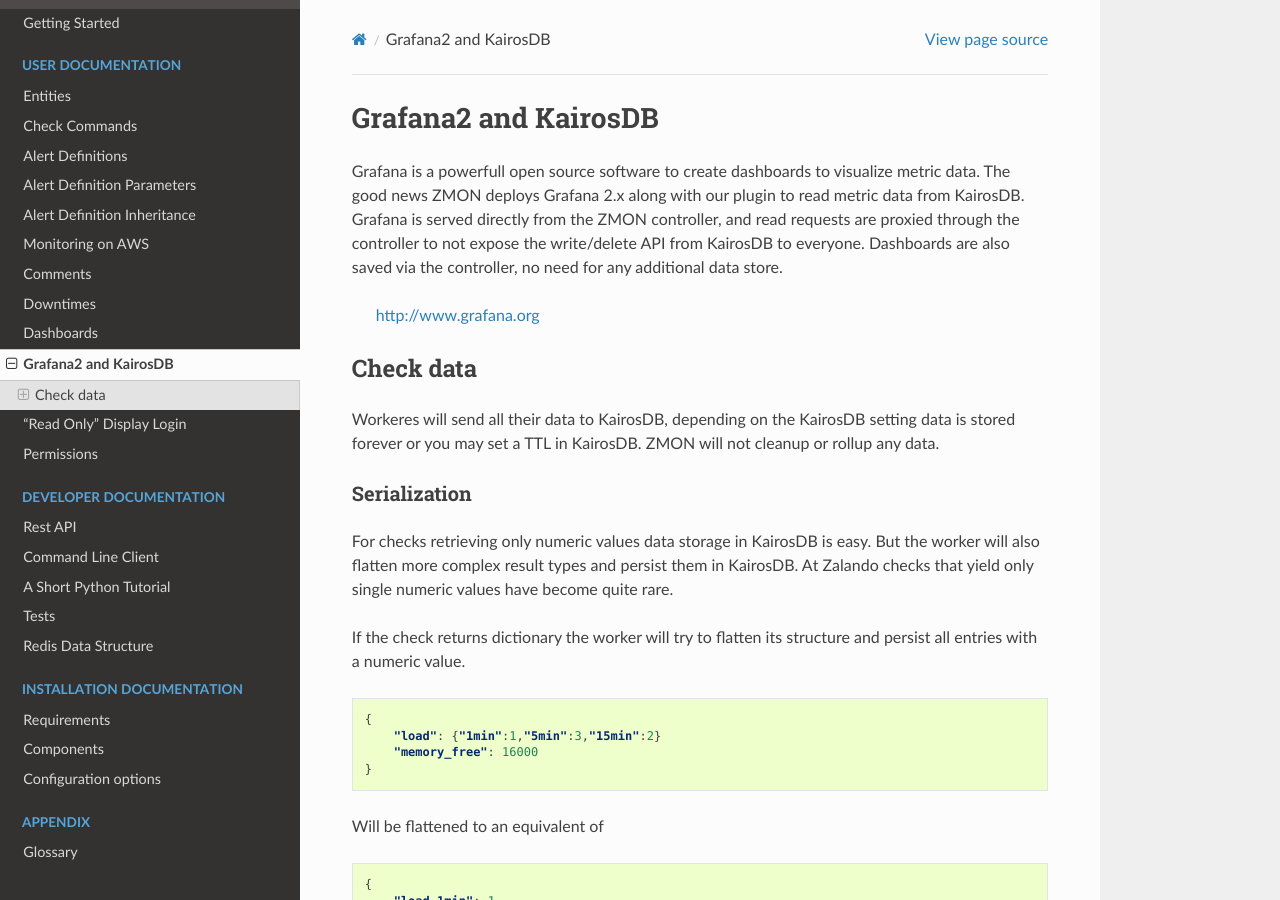
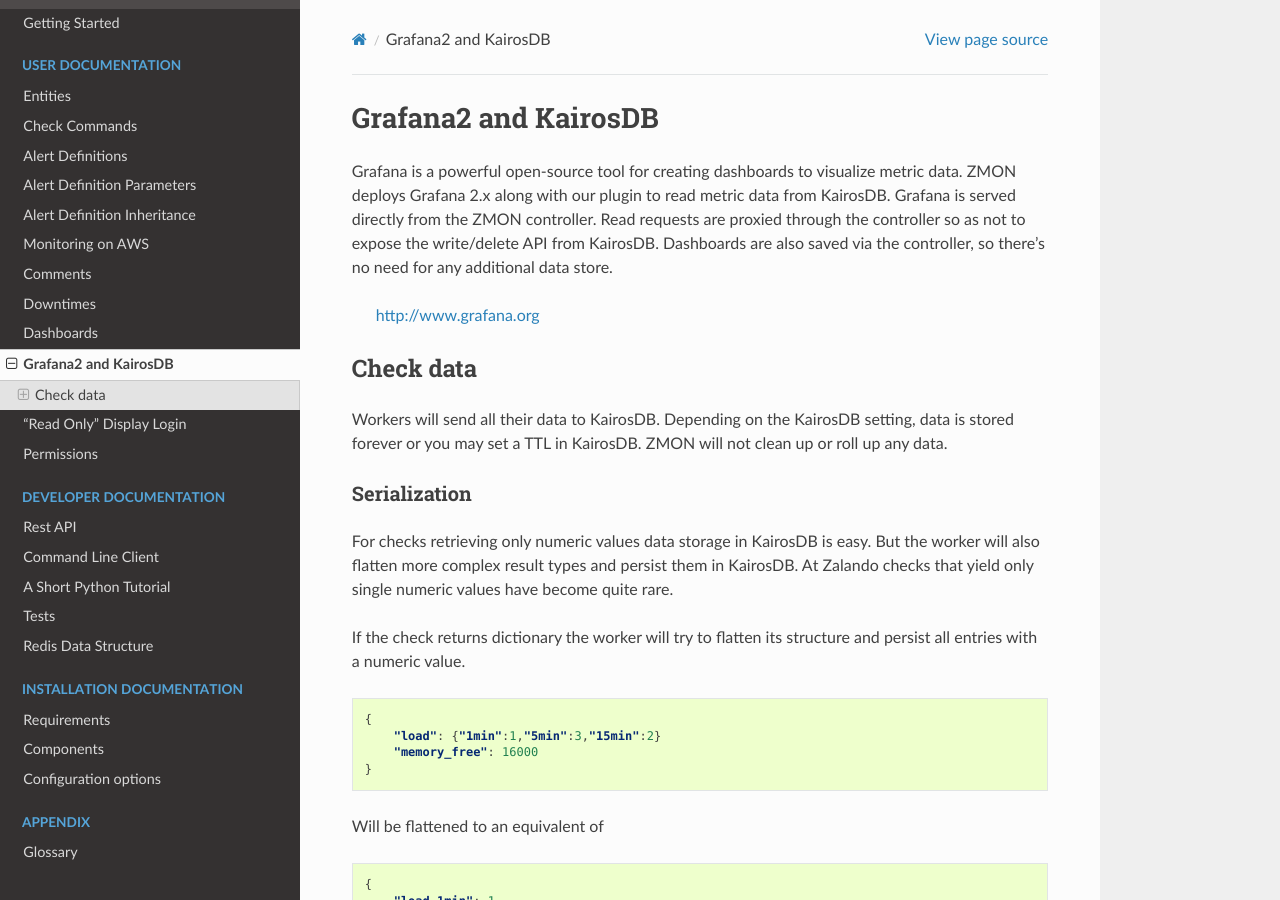
Before and after one commit to zalando-zmon/zmon-docs, a Sphinx documentation site: the page built from docs/user/grafana.rst, in a window 1280 px wide and 900 px high. Built offline with Sphinx 7.4.7 and the Read the Docs theme 2.0.0, drawn with Linux system fonts in a browser that asks for light colours.

Commit message:
Update grafana.rst
just caught these small things and wanted to fix 'em

```diff
--- a/docs/user/grafana.rst
+++ b/docs/user/grafana.rst
@@ -4,14 +4,14 @@
 Grafana2 and KairosDB
 ********************
 
-Grafana is a powerfull open source software to create dashboards to visualize metric data. The good news ZMON deploys Grafana 2.x along with our plugin to read metric data from KairosDB. Grafana is served directly from the ZMON controller, and read requests are proxied through the controller to not expose the write/delete API from KairosDB to everyone. Dashboards are also saved via the controller, no need for any additional data store.
+Grafana is a powerful open-source tool for creating dashboards to visualize metric data. ZMON deploys Grafana 2.x along with our plugin to read metric data from KairosDB. Grafana is served directly from the ZMON controller. Read requests are proxied through the controller so as not to expose the write/delete API from KairosDB. Dashboards are also saved via the controller, so there's no need for any additional data store.
 
   http://www.grafana.org
 
 Check data
 ==========
 
-Workeres will send all their data to KairosDB, depending on the KairosDB setting data is stored forever or you may set a TTL in KairosDB. ZMON will not cleanup or rollup any data.
+Workers will send all their data to KairosDB. Depending on the KairosDB setting, data is stored forever or you may set a TTL in KairosDB. ZMON will not clean up or roll up any data.
 
 Serialization
 -------------
```
